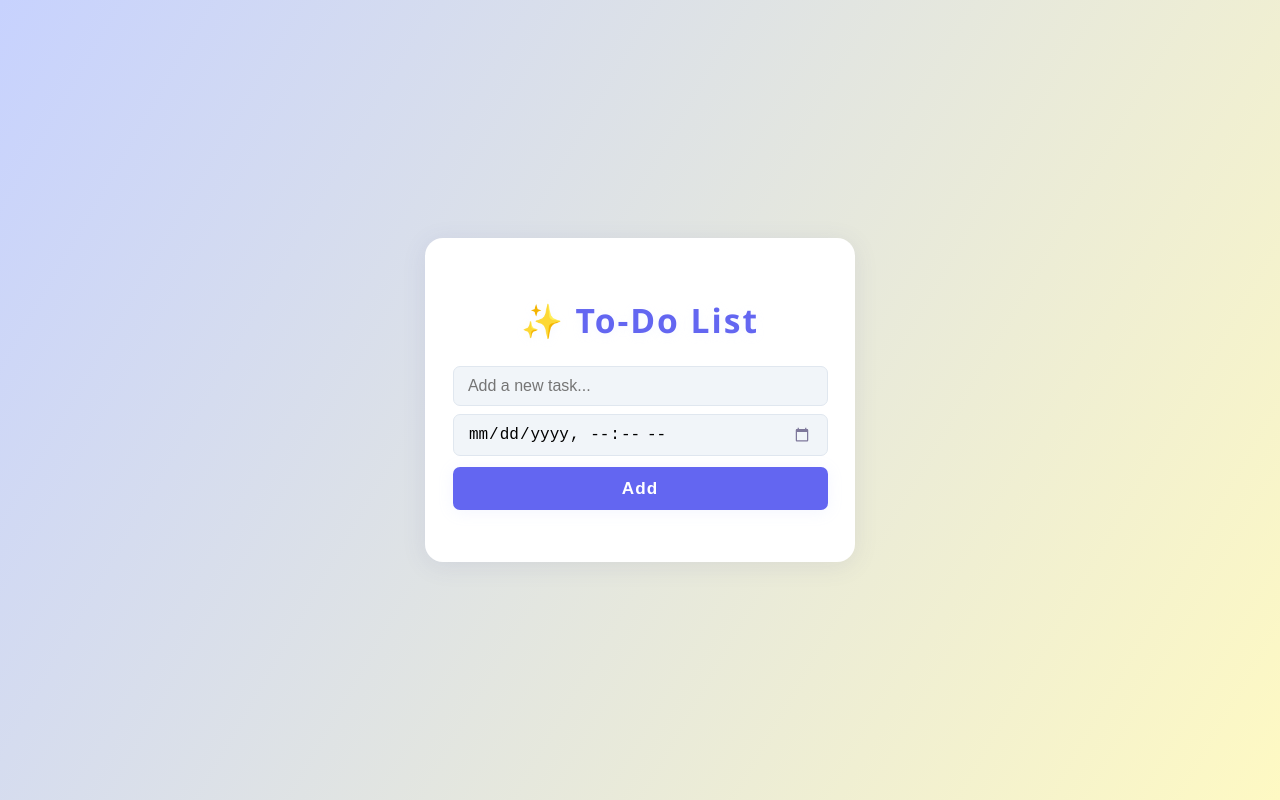
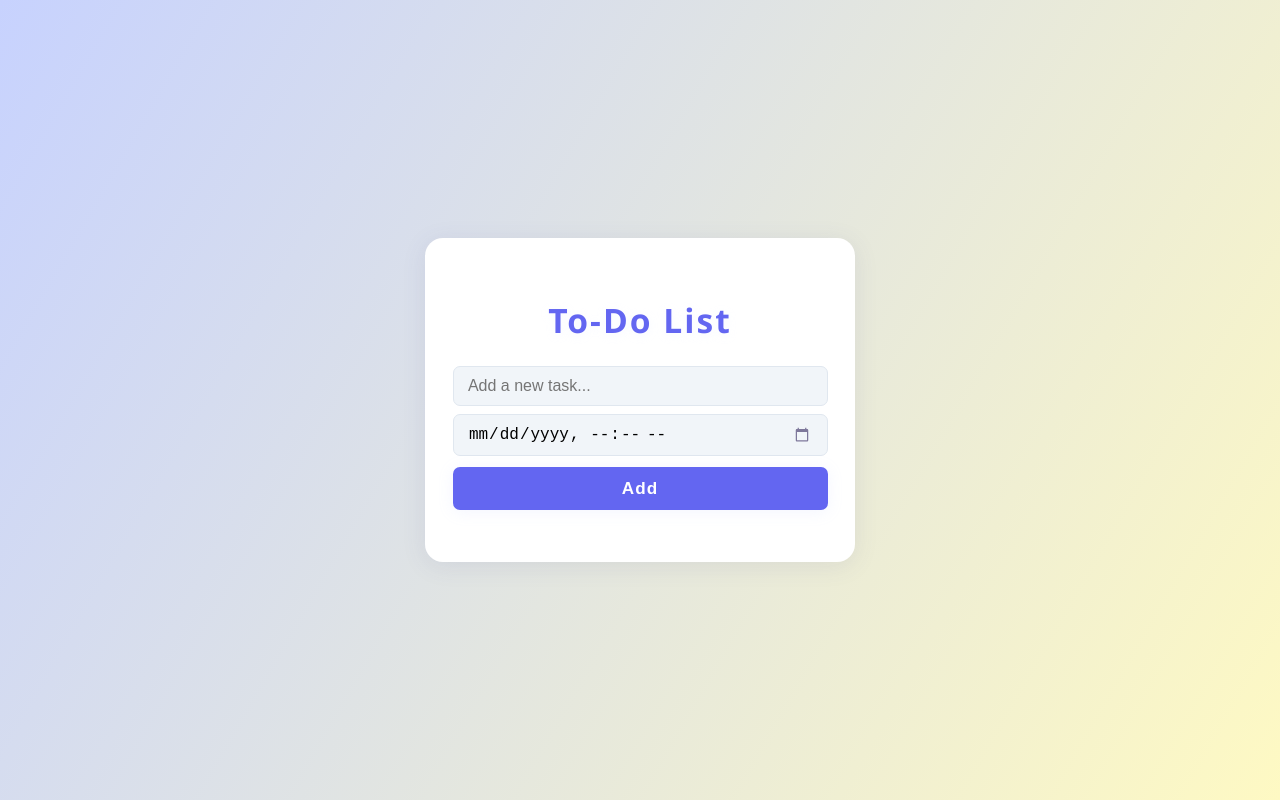
Before and after one commit to SASHANK-REDDY2004/To_Do_List, a plain HTML site: page Task_remainder/index.html in a window 1280 px wide. Drawn offline with Linux system fonts and the light colour scheme.

Commit message:
Update index.html

```diff
--- a/Task_remainder/index.html
+++ b/Task_remainder/index.html
@@ -8,7 +8,7 @@
 </head>
 <body>
 <div class="container">
-    <h1>✨ To-Do List</h1>
+    <h1> To-Do List</h1>
     <form id="todo-form">
         <input type="text" id="todo-input" placeholder="Add a new task..." autocomplete="off" required>
         <input type="datetime-local" id="reminder-input" placeholder="Set reminder" required>
```
